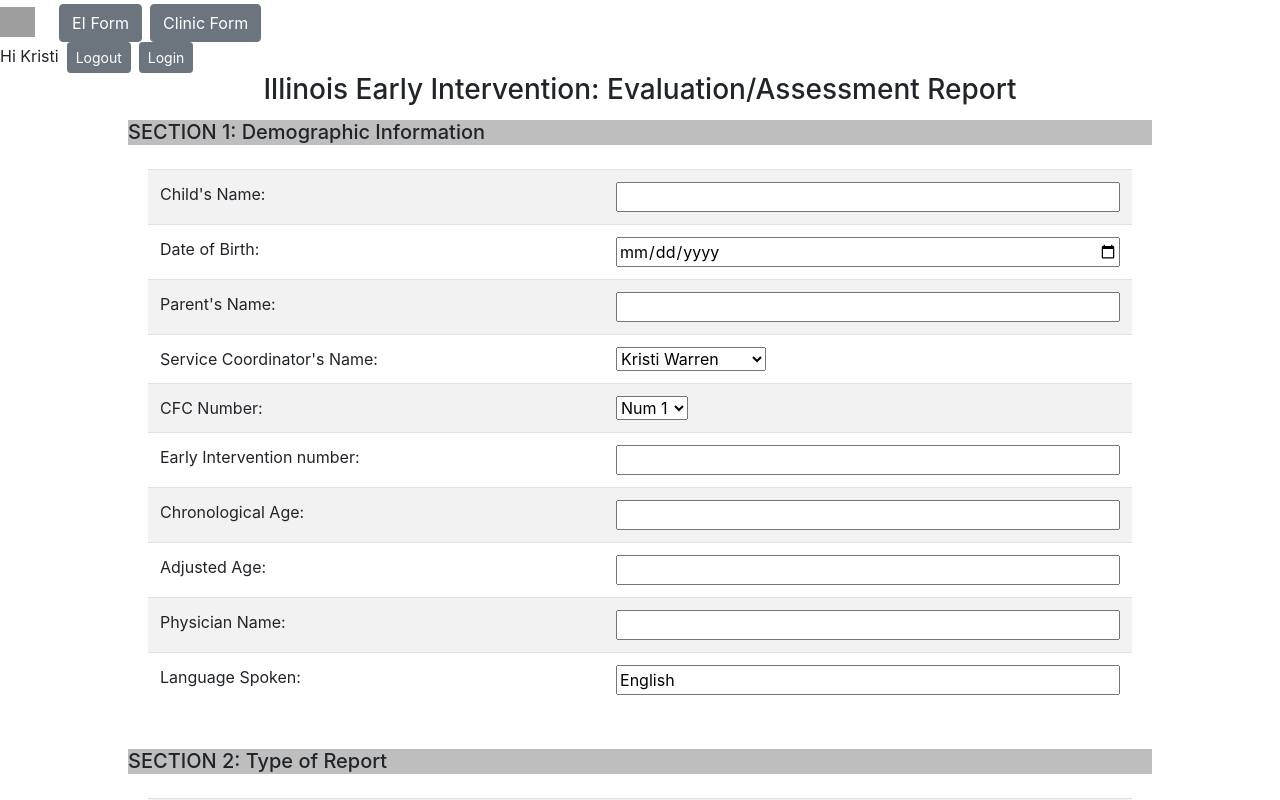
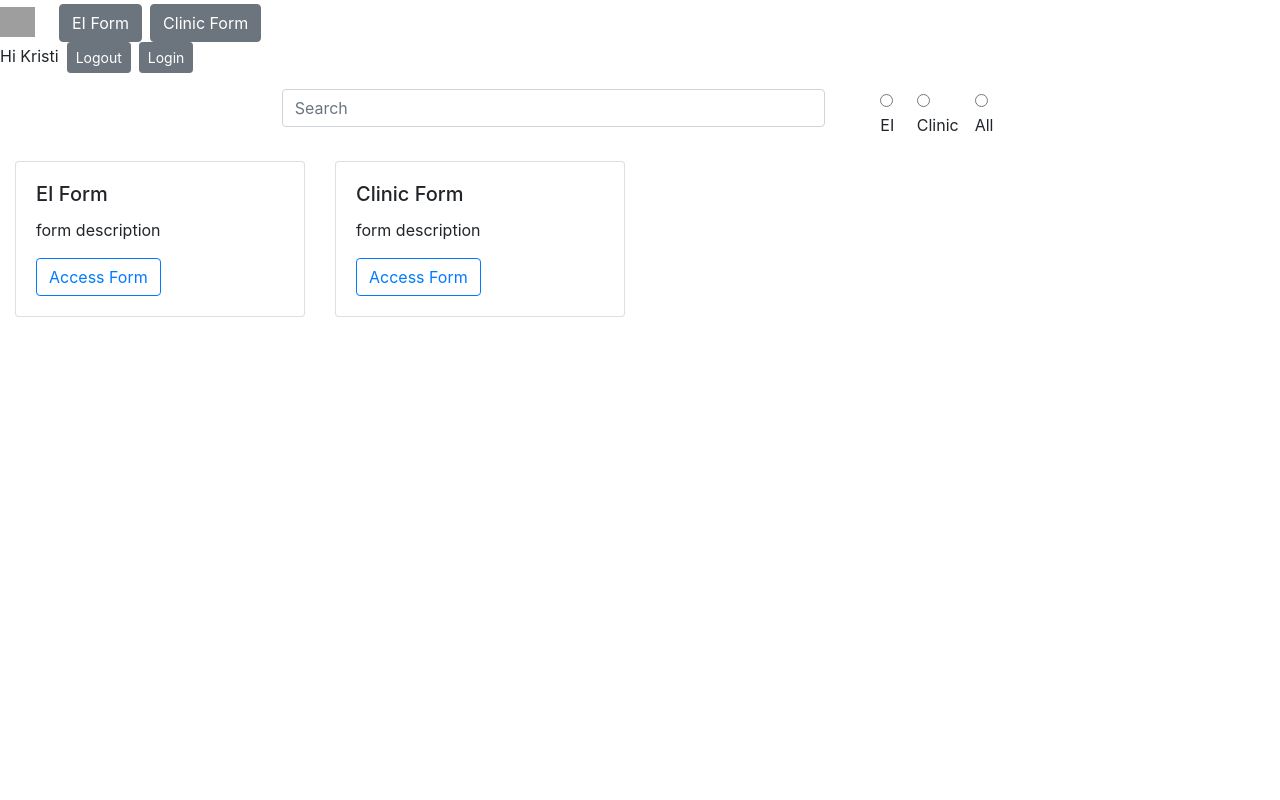
Before and after one commit to beanpot99/BrainsInMotionElectron, a React app: page / in a window 1280 px wide. Shown: the top 800 px of the page. Built offline with nearby package versions, Linux system fonts and the light colour scheme; grey boxes are pictures that could not be loaded.

Commit message:
my form and all form

```diff
--- a/src/js/App.js
+++ b/src/js/App.js
@@ -5,7 +5,7 @@ import React from "react";
 import Home from "./views/Home";
 import ClinicForm from "./views/ClinicForm";
 import EIForm from "./views/EIForm";
-
+import MyForms from "./views/MyForms";
 
 export default function App(){
 
@@ -13,6 +13,7 @@ export default function App(){
     return(
         //<ClinicForm/>
        //<Home/>
-       <EIForm/>
+       //<EIForm/>
+       <MyForms/>
     )
 }
--- a/src/js/components/Search.js
+++ b/src/js/components/Search.js
@@ -1,13 +1,45 @@
 import React from "react";
+import classes from "./componentStylesheets/Search.module.css";
 
-export default function Search(){
+export default function Search({searchPropOne,setSearchPropOne, searchPropTwo, setSearchPropTwo, searchPropThree, setSearchPropThree}){
     return(
         // <div className="list-container">
         // <div className="chat-search-box">
-          <div className="search">
+          <div className={classes.search}>
             <input className="form-control" placeholder="Search" />
+            <div className={`form-check ${classes.filterContainer}`}>
+                    <div className="mr-3">
+                    <input
+                        className="mr-1"
+                        type="radio"
+                        name="EI"
+                        value={searchPropOne}
+                        checked={searchPropOne===true}
+                        onChange={setSearchPropOne}
+                    />
+                    <label htmlFor="EI">EI</label>
+                    </div>
+                    <div className="mr-3">
+                    <input
+                        className="mr-1"
+                        type="radio"
+                        name="Clinic"
+                        value={searchPropTwo}
+                        checked={searchPropTwo===true}
+                        onChange={setSearchPropTwo}
+                    />Clinic
+                    </div><div >
+                     <input
+                        className="mr-1"
+                        type="radio"
+                        name="All"
+                        value={searchPropThree}
+                        checked={searchPropThree===true}
+                        onChange={setSearchPropThree}
+                    />All
+                    </div>
           </div>
-      //   //</div>
+           </div>
       //   {/* <ul className="items">
       //     <li
       //       onClick={() => {}}
--- /dev/null
+++ b/src/js/components/componentStylesheets/Search.module.css
@@ -0,0 +1,12 @@
+.searchFilterButton{
+
+}
+.filterContainer{
+    display: flex;
+    margin-left: 5%;
+
+
+}
+.search{
+    display: flex;
+}
--- a/src/js/views/MyForms.js
+++ b/src/js/views/MyForms.js
@@ -1,14 +1,33 @@
-import React from "react";
+import React, { useCallback } from "react";
 import Navbar from "../components/Navbar";
 import Forms from "../components/shared/Forms";
 import Search from "../components/Search";
+import classes from "./viewStylesheets/MyForms.module.css";
+import { useState } from "react";
 export default function MyForms(){
-    return(
+    const[EIButton, setEIButton] = useState(false);
+    const[clinicButton, setClinicButton] = useState(false);
+    const[allButton, setAllButton]=useState(false);
+
+  return(
 
     <div className='content-wrapper'>
         <Navbar/>
-        <div className="col-8 mx-auto mt-3">
-          <Search/>
+        <div className="col-7 mx-auto mt-3">
+          <Search
+          searchPropOne={EIButton}
+          searchPropTwo={clinicButton}
+          searchPropThree={allButton}
+          setSearchPropOne={()=>{
+            setEIButton(true);
+        }}
+          setSearchPropTwo={()=>{
+          setClinicButton(true);
+        }}
+          setSearchPropThree={()=>{
+          setAllButton(true);
+         }}
+          />
         </div>
        <div className="container-fluid">
            <Forms/>
@@ -18,3 +37,4 @@ export default function MyForms(){
   )
 
 }
+//searchPropOne,setSearchPropOne, searchPropTwo, setSearchPropTwo, searchPropThree, setSearchPropThree
```
Also changed, not shown: src/js/views/viewStylesheets/AllForms.module.css (added), src/js/views/viewStylesheets/MyForms.module.css (added).
